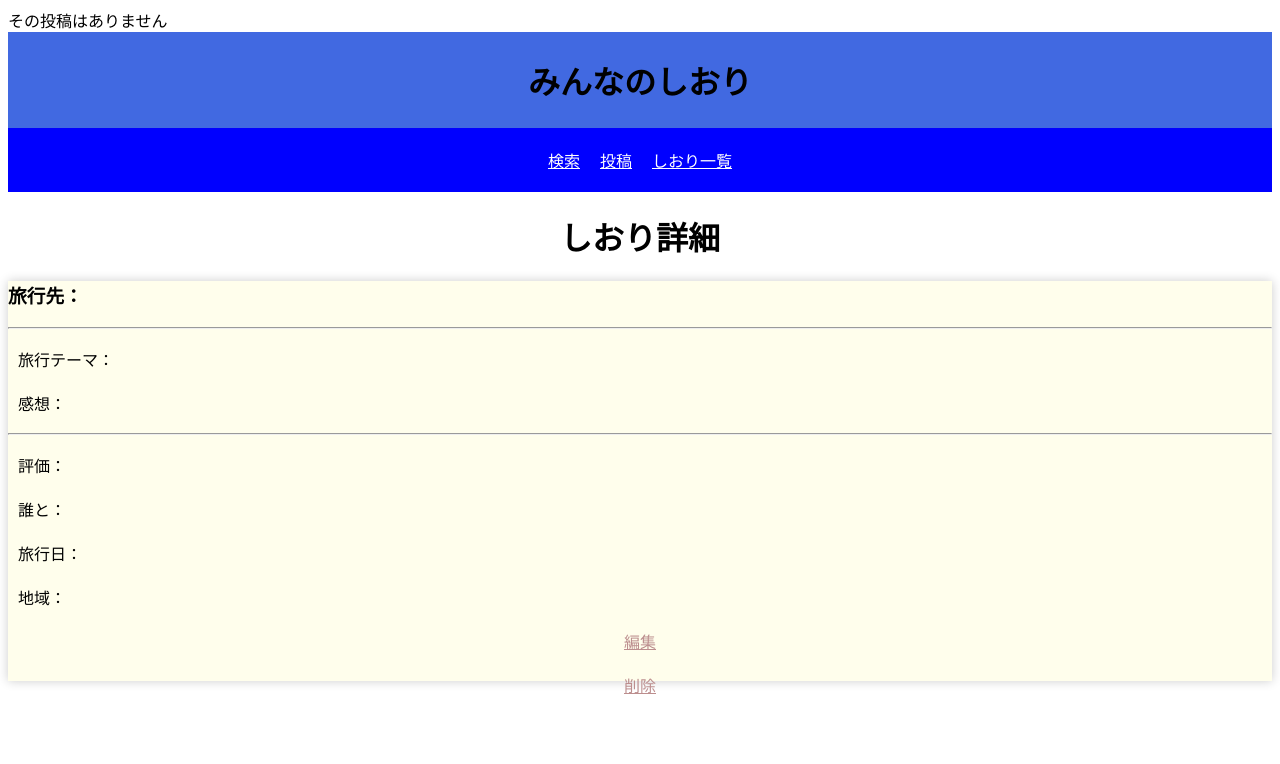
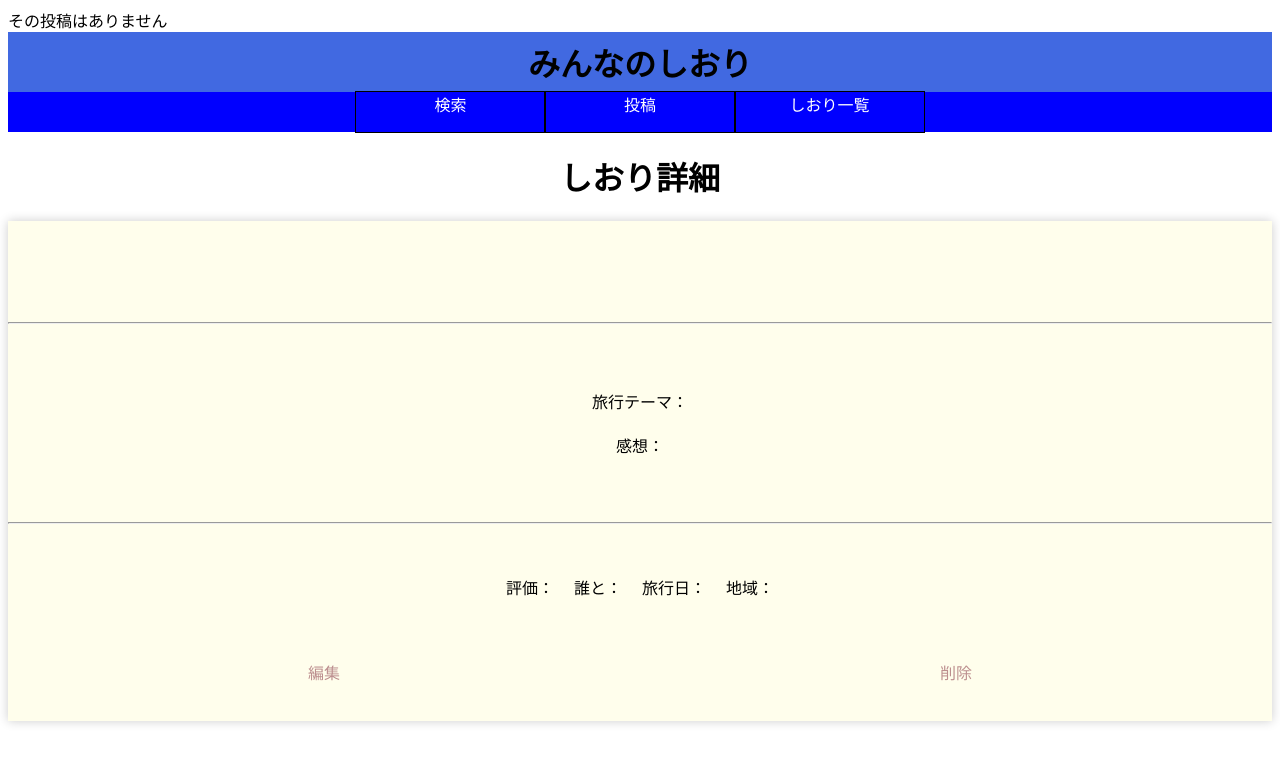
Before and after one commit to ken-takmo/Book-mark-of-the-trip, a PHP site: page /work/public/detail.php?id=1 in a window 1280 px wide. Shown: the top 764 px of the page. Run offline with PHP 8.4, Linux system fonts and the light colour scheme; data that the repository does not hold is empty; a stand-in replaces the project's code that opens the database connection; some libraries are stand-ins or nearby versions.

Commit message:
スタイルの変更

```diff
--- a/css/style.css
+++ b/css/style.css
@@ -5,9 +5,13 @@ p {
 
 a {
   color: #fff;
+  text-decoration: none;
 }
 h1 {
   text-align: center;
+}
+hr {
+  margin: 0;
 }
 
 form {
@@ -15,13 +19,28 @@ form {
   flex-direction: column;
   justify-content: center;
 }
+
+.selecter > label:not(:first-child) {
+  margin: 0 10px 0 20px;
+}
+
+.selecter > label:first-child {
+  margin-right: 10px;
+}
+
 .selecter {
   display: flex;
 }
+
 form > * {
   display: flex;
   justify-content: center;
   text-align: center;
+}
+
+input[type="text"] {
+  width: 500px;
+  margin: auto;
 }
 
 input[type="text"],
@@ -35,7 +54,7 @@ input[type="submit"] {
 }
 header {
   background-color: pink;
-  height: 20vh;
+  height: 100px;
 }
 
 header h1 {
@@ -56,6 +75,20 @@ header nav {
   margin-right: 50px;
   height: 40%;
 }
+header p {
+  color: #fff;
+  text-align: center;
+  padding: 0;
+  width: 15%;
+  height: 100%;
+  transition: opacity 0.8s;
+  outline: 1px solid black;
+  cursor: pointer;
+}
+header p:hover {
+  opacity: 0.8;
+  background-color: rgb(36, 61, 223);
+}
 .trip-datas {
   background-color: #ddfffd;
   box-shadow: 0 0 10px rgba(0, 0, 0, 0.2);
@@ -70,6 +103,7 @@ header nav {
   box-shadow: 0 0 10px rgba(0, 0, 0, 0.9);
   width: 80%;
   margin-top: 30px;
+  padding-bottom: 10px;
   border-radius: 30px 0 0 0;
   cursor: pointer;
   transition: opacity 1s;
@@ -121,13 +155,45 @@ header nav {
   flex: 1;
   text-align: center;
 }
-.detail-trip {
-  height: 50vh;
+
+.detail h1,
+.detail p,
+.detail h3 {
+  font-family: "Tsukushi B Round Gothic";
+}
+.detail-data {
+  min-height: 500px;
   background-color: #fffeecf5;
   box-shadow: 0 0 10px rgba(0, 0, 0, 0.2);
+  display: flex;
+  flex-direction: column;
 }
-.detail-trip a {
+.detail-data a {
   color: rgb(188, 142, 142);
+}
+.detail-data-header {
+  display: flex;
+  flex: 2;
+  justify-content: center;
+  align-items: center;
+  font-size: 20px;
+}
+.detail-data-main {
+  flex: 4;
+  display: flex;
+  flex-direction: column;
+  justify-content: center;
+  align-items: center;
+}
+.detail-data-detail {
+  flex: 3;
+  display: flex;
+  justify-content: center;
+  align-items: center;
+}
+.detail-data-links {
+  flex: 1;
+  display: flex;
 }
 /* サンプル */
 .sample1 {
--- a/work/app/header.php
+++ b/work/app/header.php
@@ -1,8 +1,19 @@
 <header>
     <h1>みんなのしおり</h1>
     <nav>
-        <p><a href="/work/public/search_form.php">検索</a></p>
-        <p><a href="/work/public/postForm.php">投稿</a></p>
-        <p><a href="/">しおり一覧</a></p>
+        <p onclick="toSearch()">検索</p>
+        <p onclick="toPostForm()">投稿</a></p>
+        <p onclick="toHome()">しおり一覧</p>
     </nav>
+    <script>
+        const toSearch = () => {
+            location.href = "/work/public/search_form.php";
+        }
+        const toPostForm = () => {
+            location.href = "/work/public/postForm.php";
+        }
+        const toHome = () => {
+            location.href = "/";
+        }
+    </script>
 </header>
--- a/work/public/detail.php
+++ b/work/public/detail.php
@@ -18,25 +18,29 @@
 </head>
 <body>
     <?php include("../app/header.php"); ?>
+    <main class="detail">
         <h1>しおり詳細</h1>
-    <div class="detail-trip">
-        <div>
-            <h3>旅行先：<?= $trip['destination'] ?></h3>
+        <div class="detail-data">
+            <div class="detail-data-header">
+                <h3><?= $trip['destination'] ?></h3>
             </div>
             <hr>
-        <p>旅行テーマ：<?= $trip['theme'] ?></p>
-        <p>感想：<?= $trip['content'] ?></p>
+            <div class="detail-data-main">
+                <p class="detail-theme">旅行テーマ：<?= $trip['theme'] ?></p>
+                <p class="detail-content">感想：<?= $trip['content'] ?></p>
+            </div>
             <hr>
-        <div>
+            <div class="detail-data-detail">
                 <p>評価：<?= $trip['evaluation'] ?></p>
                 <p>誰と：<?= Functions::setCompanion($trip['companion']) ?></p>
                 <p>旅行日：<?= $trip['tripDate'] ?></p>
                 <p>地域：<?= $regions[$trip['region'] -1] ?></p>
             </div>
-        <nav>
+            <nav class="detail-data-links">
                 <p class="link"><a href="/work/public/update_form.php?id=<?= $trip['id'] ?>">編集</a></p>
                 <p class="link"><a href="/work/app/trip_delete.php?id=<?= $trip['id'] ?>">削除</a></p>
             </nav>
         </div>
+    </main>
 </body>
 </html>
--- a/work/public/search_form.php
+++ b/work/public/search_form.php
@@ -13,6 +13,7 @@
     <form action="./search.php" method="POST">
       <label for="destination">旅行先</label>
       <input type="text" name="destination" id="destination"/>
+      <br>
       <div class="selecter">
         <label for="evaluation">評価</label>
         <select name="evaluation" id="evaluation">
```
Also changed, not shown: work/public/postForm.php (+6 -3 lines). Lines whose indentation alone changed are shown as unchanged.
